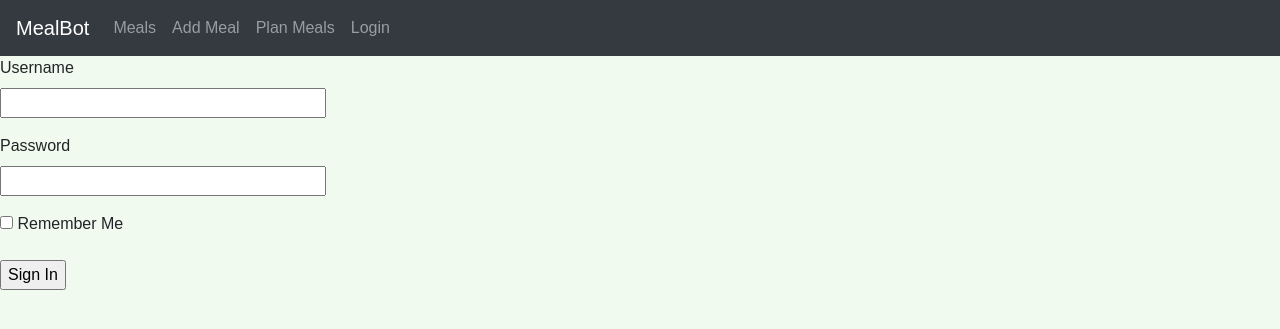
After one commit to aherzfeld/mealbot, a Flask app: page /login in a window 1280 px wide. The commit adds this page. Shown: the top 329 px of the page. Run offline with Flask 2, Linux system fonts and the light colour scheme; parts of the project's set-up code (start-up, migrations or seed data) failed here and were passed over; some libraries are stand-ins or nearby versions.

Commit message:
added login form

```diff
--- /dev/null
+++ b/mealbot_app/forms.py
@@ -0,0 +1,10 @@
+from flask_wtf import FlaskForm
+from wtforms import StringField, PasswordField, BooleanField, SubmitField
+from wtforms.validators import DataRequired
+
+
+class LoginForm(FlaskForm):
+    username = StringField('Username', validators=[DataRequired()])
+    password = PasswordField('Password', validators=[DataRequired()])
+    remember_me = BooleanField('Remember Me')
+    submit = SubmitField('Sign In')
--- a/mealbot_app/templates/layout.html
+++ b/mealbot_app/templates/layout.html
@@ -17,19 +17,31 @@
 
   <body>
     <nav class="navbar navbar-expand-sm bg-dark navbar-dark fixed-top">
-      <a class="navbar-brand" href="/">MealBot</a>
+      <a class="navbar-brand" href="{{ url_for('index') }}">MealBot</a>
       <ul class="navbar-nav">
         <li class="nav-item">
-            <a class="nav-link" href="meals">Meals</a>
+            <a class="nav-link" href="{{ url_for('meals') }}">Meals</a>
         </li>
         <li class="nav-item">
-            <a class="nav-link" href="addmeal">Add Meal</a>
+            <a class="nav-link" href="{{ url_for('addmeal') }}">Add Meal</a>
         </li>
         <li class="nav-item">
-            <a class="nav-link" href="mealplanner">Plan Meals</a>
+            <a class="nav-link" href="{{ url_for('mealplanner') }}">Plan Meals</a>
+        </li>
+        <li class="nav-item">
+            <a class="nav-link" href="{{ url_for('login') }}">Login</a>
         </li>
       </ul>
     </nav>
+    {% with messages = get_flashed_messages() %}
+    {% if messages %}
+    <ul>
+      {% for message in messages %}
+      <li>{{ message }}</li>
+      {% endfor %}
+    </ul>
+    {% endif %}
+    {% endwith %}
 
     {% block content %}{% endblock %}
   </body>
--- /dev/null
+++ b/mealbot_app/templates/login.html
@@ -0,0 +1,25 @@
+{% extends "layout.html" %}
+
+{% block content %}
+  <h1>Sign In</h1>
+  <form action="" method="post" novalidate>
+    {{ form.hidden_tag() }}
+    <p>
+      {{ form.username.label }}<br>
+      {{ form.username(size=32) }}
+      <!-- the below renders and validation errors-->
+      {% for error in form.username.errors %}
+      <span style="color: red;">[{{ error }}]</span>
+      {% endfor %}
+    </p>
+    <p>
+      {{ form.password.label }}<br>
+      {{ form.password(size=32) }}
+      {% for error in form.password.errors %}
+      <span style="color: red;">[{{ error }}]</span>
+      {% endfor %}
+    </p>
+    <p>{{ form.remember_me() }} {{ form.remember_me.label }}</p>
+    <p>{{ form.submit() }}</p>
+  </form>
+{% endblock %}
--- a/mealbot_app/views.py
+++ b/mealbot_app/views.py
@@ -1,26 +1,39 @@
+from flask import render_template, flash, redirect, url_for
 from mealbot_app import app
-from flask import render_template
+from mealbot_app.forms import LoginForm
 # import our spoonacular API wrapper package
 import spoonacular as sp
 # Create our spoonacular API class
 sp_api = sp.API(app.config["SP_API_KEY"])
 
 
-@app.route("/")
+@app.route('/')
+@app.route('/index')
 def index():
-    return render_template("index.html")
+    return render_template('index.html', title='Home')
 
 
-@app.route("/addmeal")
+@app.route('/addmeal')
 def addmeal():
-    return render_template("addmeal.html")
+    return render_template('addmeal.html')
 
 
-@app.route("/meals")
+@app.route('/meals')
 def meals():
-    return render_template("meals.html")
+    return render_template('meals.html')
 
 
-@app.route("/mealplanner")
+@app.route('/mealplanner')
 def mealplanner():
-    return render_template("mealplanner.html")
+    return render_template('mealplanner.html')
+
+
+@app.route('/login', methods=['GET', 'POST'])
+def login():
+    form = LoginForm()  # instantiates form object
+    if form.validate_on_submit():
+        # this is for testing before finishing login system
+        flash('Login requested for user {}, remember_me={}'.format(
+            form.username.data, form.remember_me.data))
+        return redirect(url_for('index'))
+    return render_template('login.html', title='Sign In', form=form)
```
